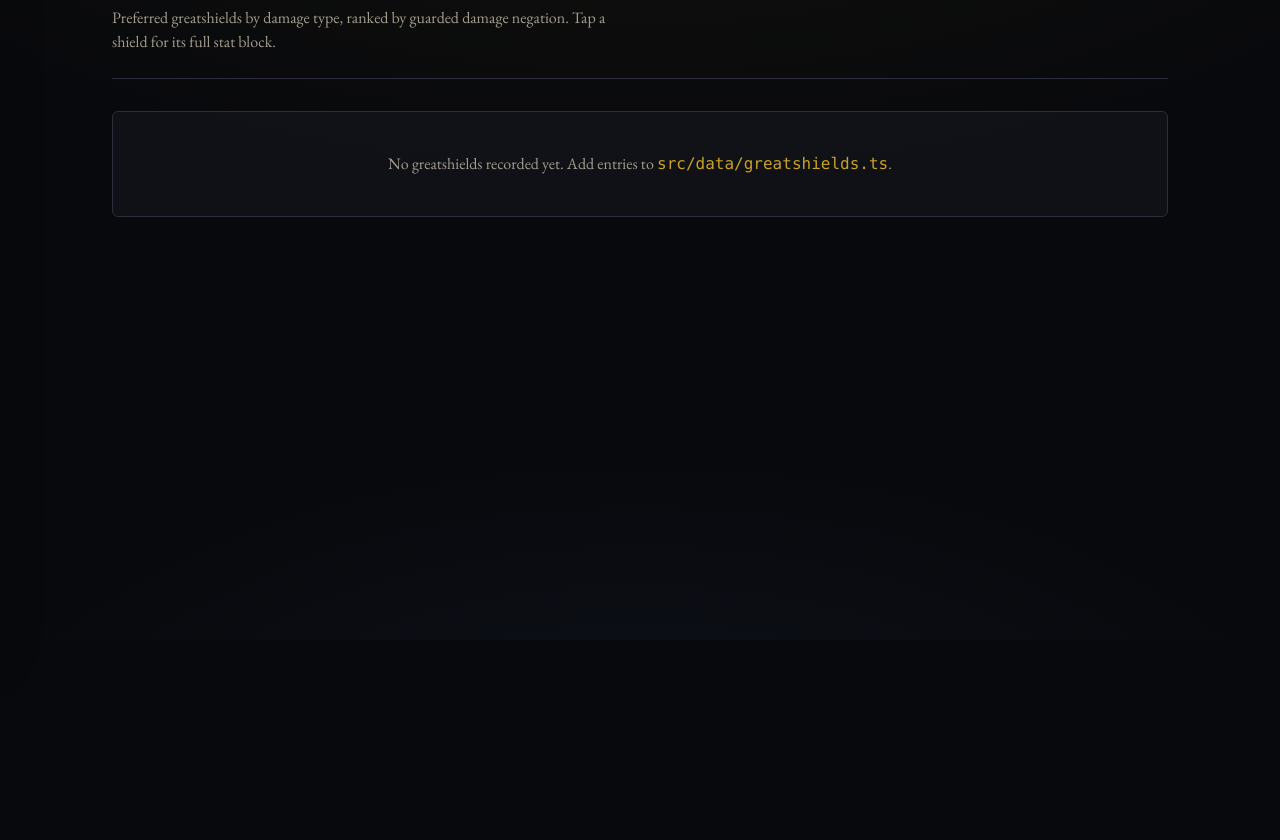
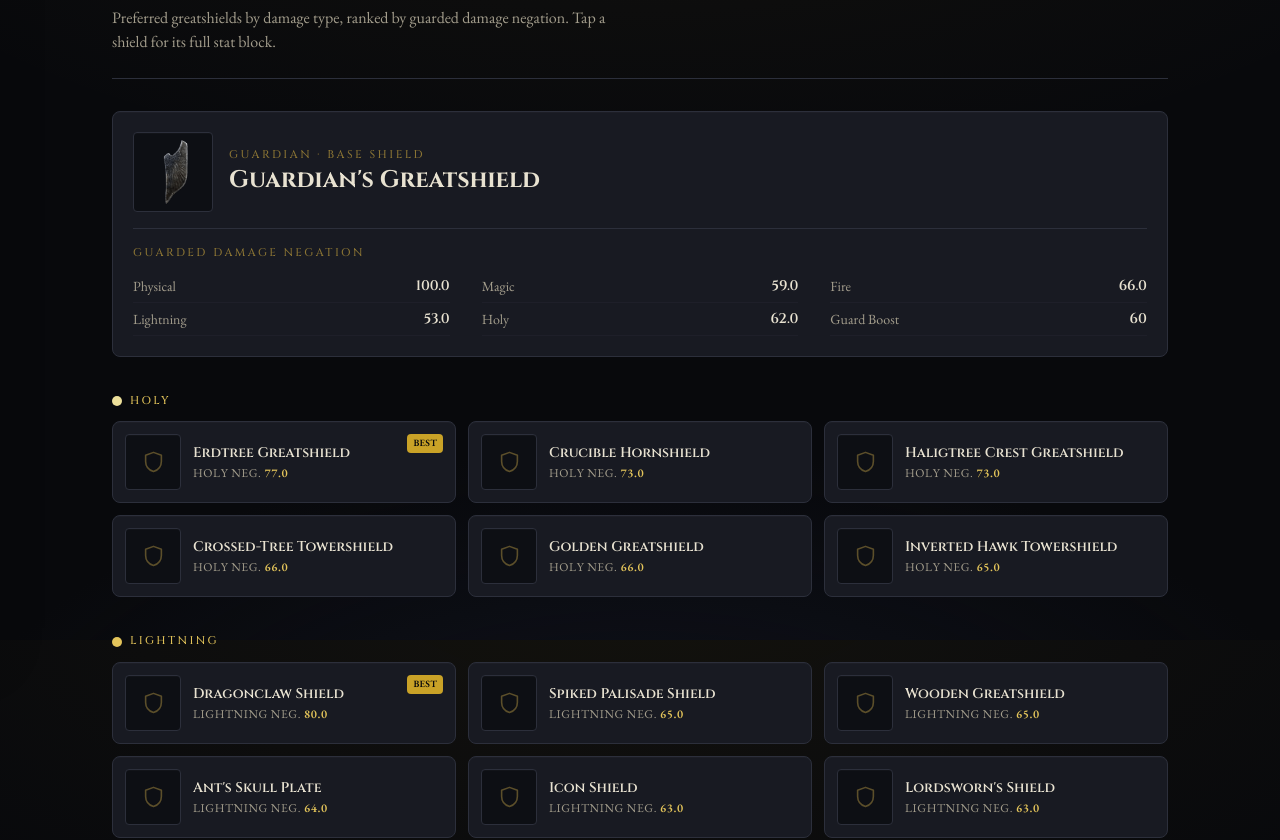
Before and after one commit to Tulun/nightreign, a Next.js app: page /greatshields in a window 1280 px wide. Shown: the part 160-1000 px from the top of the page. Before the commit the page ends 800 px from the top, so only its background shows below. Built offline with nearby package versions, Linux system fonts and the light colour scheme.

Commit message:
start of greatshield feature
Signed-off-by: Jason Kiraly <jasonkiraly@Jasons-MacBook-Pro-2026.local>

```diff
--- a/src/components/GreatshieldReference.tsx
+++ b/src/components/GreatshieldReference.tsx
@@ -15,12 +15,16 @@ import { ShieldIcon } from "./ShieldIcon";
 /** How many shields to show per affinity section. */
 const TOP_N = 6;
 
+/** The Guardian's namesake shield, featured at the top. */
+const GUARDIAN_ID = "guardians-greatshield";
+
 /**
  * Guardian greatshield reference: shields grouped by affinity and ranked by
  * that affinity's guarded negation. Clicking a shield opens its full stat block.
  */
 export function GreatshieldReference() {
   const [selected, setSelected] = useState<Greatshield | null>(null);
+  const guardian = greatshields.find((s) => s.id === GUARDIAN_ID);
 
   // Escape closes the modal.
   useEffect(() => {
@@ -41,6 +45,8 @@ export function GreatshieldReference() {
 
   return (
     <div className="space-y-9">
+      {guardian && <GuardianFeature shield={guardian} />}
+
       {RANKED_AFFINITIES.map(({ key, label }) => {
         const ranked = rankByAffinity(greatshields, key, TOP_N);
         return (
@@ -130,6 +136,28 @@ function ShieldModal({ shield, onClose }: { shield: Greatshield; onClose: () =>
   );
 }
 
+function GuardianFeature({ shield }: { shield: Greatshield }) {
+  return (
+    <section className="frame rounded-lg bg-night-800 p-5">
+      <div className="flex items-center gap-4 border-b border-night-600 pb-4">
+        <ShieldIcon src={shield.icon} alt={shield.name} size={80} />
+        <div className="min-w-0">
+          <p className="eyebrow">Guardian · Base shield</p>
+          <h3 className="font-display text-2xl font-bold text-parchment">{shield.name}</h3>
+        </div>
+      </div>
+
+      <p className="eyebrow mb-2 mt-4">Guarded Damage Negation</p>
+      <dl className="grid grid-cols-2 gap-x-8 sm:grid-cols-3">
+        {STAT_ORDER.map(({ key, label }) => (
+          <StatRow key={key} label={label} value={shield.negation[key].toFixed(1)} />
+        ))}
+        <StatRow label="Guard Boost" value={String(shield.guardBoost)} />
+      </dl>
+    </section>
+  );
+}
+
 function StatRow({ label, value }: { label: string; value: string }) {
   return (
     <div className="flex items-center justify-between border-b border-night-700/60 py-1.5">
--- a/src/data/greatshields.ts
+++ b/src/data/greatshields.ts
@@ -5,23 +5,65 @@ import type { Greatshield } from "@/lib/greatshields";
  *  GREATSHIELD DATA  ·  Guarded Damage Negation (%)
  * ─────────────────────────────────────────────────────────────────────────
  *
- *  One entry per greatshield. The /greatshields view ranks them per affinity
- *  automatically, so you only list each shield once with its full block.
+ *  Source: eldenringnightreign.wiki.fextralife.com (all 26 greatshields).
+ *  Physical is 100 for every greatshield. The /greatshields view ranks them
+ *  per affinity automatically, so each shield is listed once with its block.
  *
- *  - negation: physical is 100 for all greatshields; fill the elemental values.
- *  - guardBoost: the Guard Boost (stability) number.
- *  - icon: drop a square PNG in /public/icons/greatshields/ and point here.
- *
- *  Template (the full stat block visible in the source image):
- *
- *    {
- *      id: "example-greatshield",
- *      name: "Example Greatshield",
- *      icon: "/icons/greatshields/example-greatshield.png",
- *      negation: { physical: 100, magic: 59, fire: 66, lightning: 53, holy: 62 },
- *      guardBoost: 60,
- *    },
+ *  Icons: drop square PNGs in /public/icons/greatshields/ named by id (e.g.
+ *  "erdtree-greatshield.png") and add `icon: "/icons/greatshields/<id>.png"`.
  */
 export const greatshields: Greatshield[] = [
-  // Add greatshields here.
+  { id: "ants-skull-plate", name: "Ant's Skull Plate",
+    negation: { physical: 100, magic: 64, fire: 48, lightning: 64, holy: 64 }, guardBoost: 78 },
+  { id: "briar-greatshield", name: "Briar Greatshield",
+    negation: { physical: 100, magic: 62, fire: 54, lightning: 62, holy: 62 }, guardBoost: 68 },
+  { id: "crossed-tree-towershield", name: "Crossed-Tree Towershield",
+    negation: { physical: 100, magic: 56, fire: 66, lightning: 52, holy: 66 }, guardBoost: 62 },
+  { id: "crucible-hornshield", name: "Crucible Hornshield",
+    negation: { physical: 100, magic: 58, fire: 57, lightning: 52, holy: 73 }, guardBoost: 81 },
+  { id: "cuckoo-greatshield", name: "Cuckoo Greatshield",
+    negation: { physical: 100, magic: 71, fire: 56, lightning: 52, holy: 61 }, guardBoost: 70 },
+  { id: "distinguished-greatshield", name: "Distinguished Greatshield",
+    negation: { physical: 100, magic: 64, fire: 62, lightning: 54, holy: 60 }, guardBoost: 70 },
+  { id: "dragon-towershield", name: "Dragon Towershield",
+    negation: { physical: 100, magic: 59, fire: 66, lightning: 53, holy: 62 }, guardBoost: 63 },
+  { id: "dragonclaw-shield", name: "Dragonclaw Shield",
+    negation: { physical: 100, magic: 55, fire: 55, lightning: 80, holy: 50 }, guardBoost: 80 },
+  { id: "eclipse-crest-greatshield", name: "Eclipse Crest Greatshield",
+    negation: { physical: 100, magic: 73, fire: 57, lightning: 51, holy: 59 }, guardBoost: 71 },
+  { id: "erdtree-greatshield", name: "Erdtree Greatshield",
+    negation: { physical: 100, magic: 67, fire: 50, lightning: 46, holy: 77 }, guardBoost: 81 },
+  { id: "fingerprint-stone-shield", name: "Fingerprint Stone Shield",
+    negation: { physical: 100, magic: 59, fire: 62, lightning: 61, holy: 58 }, guardBoost: 82 },
+  { id: "gilded-greatshield", name: "Gilded Greatshield",
+    negation: { physical: 100, magic: 59, fire: 65, lightning: 52, holy: 64 }, guardBoost: 72 },
+  { id: "golden-beast-crest-shield", name: "Golden Beast Crest Shield",
+    negation: { physical: 100, magic: 62, fire: 62, lightning: 54, holy: 62 }, guardBoost: 69 },
+  { id: "golden-greatshield", name: "Golden Greatshield",
+    negation: { physical: 100, magic: 57, fire: 60, lightning: 57, holy: 66 }, guardBoost: 73 },
+  { id: "guardians-greatshield", name: "Guardian's Greatshield",
+    icon: "/icons/greatshields/guardians-greatshield.png",
+    negation: { physical: 100, magic: 59, fire: 66, lightning: 53, holy: 62 }, guardBoost: 60 },
+  { id: "haligtree-crest-greatshield", name: "Haligtree Crest Greatshield",
+    negation: { physical: 100, magic: 56, fire: 61, lightning: 50, holy: 73 }, guardBoost: 70 },
+  { id: "icon-shield", name: "Icon Shield",
+    negation: { physical: 100, magic: 61, fire: 56, lightning: 63, holy: 60 }, guardBoost: 71 },
+  { id: "inverted-hawk-towershield", name: "Inverted Hawk Towershield",
+    negation: { physical: 100, magic: 65, fire: 56, lightning: 54, holy: 65 }, guardBoost: 60 },
+  { id: "jellyfish-shield", name: "Jellyfish Shield",
+    negation: { physical: 100, magic: 65, fire: 65, lightning: 50, holy: 60 }, guardBoost: 78 },
+  { id: "lordsworns-shield", name: "Lordsworn's Shield",
+    negation: { physical: 100, magic: 62, fire: 52, lightning: 63, holy: 63 }, guardBoost: 59 },
+  { id: "manor-towershield", name: "Manor Towershield",
+    negation: { physical: 100, magic: 66, fire: 66, lightning: 52, holy: 56 }, guardBoost: 61 },
+  { id: "one-eyed-shield", name: "One-Eyed Shield",
+    negation: { physical: 100, magic: 55, fire: 67, lightning: 57, holy: 61 }, guardBoost: 80 },
+  { id: "redmane-greatshield", name: "Redmane Greatshield",
+    negation: { physical: 100, magic: 57, fire: 73, lightning: 56, holy: 54 }, guardBoost: 69 },
+  { id: "spiked-palisade-shield", name: "Spiked Palisade Shield",
+    negation: { physical: 100, magic: 61, fire: 54, lightning: 65, holy: 60 }, guardBoost: 67 },
+  { id: "visage-shield", name: "Visage Shield",
+    negation: { physical: 100, magic: 55, fire: 72, lightning: 58, holy: 55 }, guardBoost: 79 },
+  { id: "wooden-greatshield", name: "Wooden Greatshield",
+    negation: { physical: 100, magic: 63, fire: 52, lightning: 65, holy: 60 }, guardBoost: 57 },
 ];
```
Also changed, not shown: public/icons/greatshields/guardians-greatshield.png (added), 1 other file (tests, documents, lock files or other folders).
